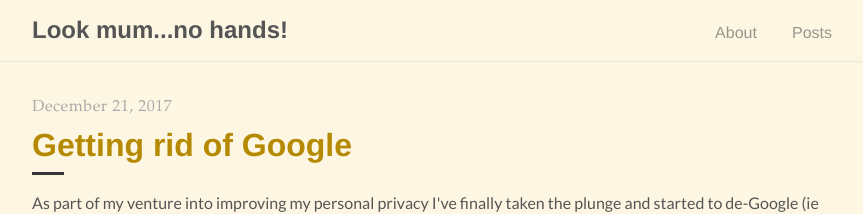
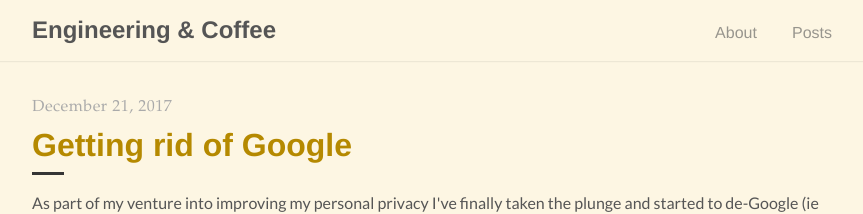
Before and after one commit to robertbeal/robertbeal.github.io, a Jekyll site: the page built from index.html, in a window 1280 px wide. Shown: the top 214 px of the page, without its empty margins (208-1071 px from the left). Built offline with Jekyll 4.4.1, drawn with Linux system fonts in a browser that asks for light colours; the list of posts is cut into pages by our own code.

Commit message:
Update config

```diff
--- a/_config.yml
+++ b/_config.yml
@@ -1,27 +1,23 @@
-# Permalinks
-permalink:      /:year-:month-:day/:title
+# permalinks
+permalink: /:year-:month-:day/:title
 
-# Setup
-title:          Look mum...no hands!
-paginate:       5
-baseurl:        ""
-url:            "https://rob.kohi.uk"
+# setup
+title: Engineering & Coffee
+paginate: 5
+baseurl: ""
+url: "https://kohi.uk"
+remote_theme: mmistakes/minimal-mistakes
 
-# Assets
+# assets
 sass:
-  sass_dir:     _sass
-  style:        :compressed
+  sass_dir: _sass
+  style: :compressed
 
-# About
+# about
 author:
-  name:         Rob Beal
-  url:          https://rob.kohi.uk
+  name: Rob Beal
+  url: https://kohi.uk
 
-# Custom vars
-version:        3.4.1
-github:
-  repo:         https://github.com/chesterhow/tale
-
-# Gems
+# gems
 gems:
   - jekyll-paginate
```
